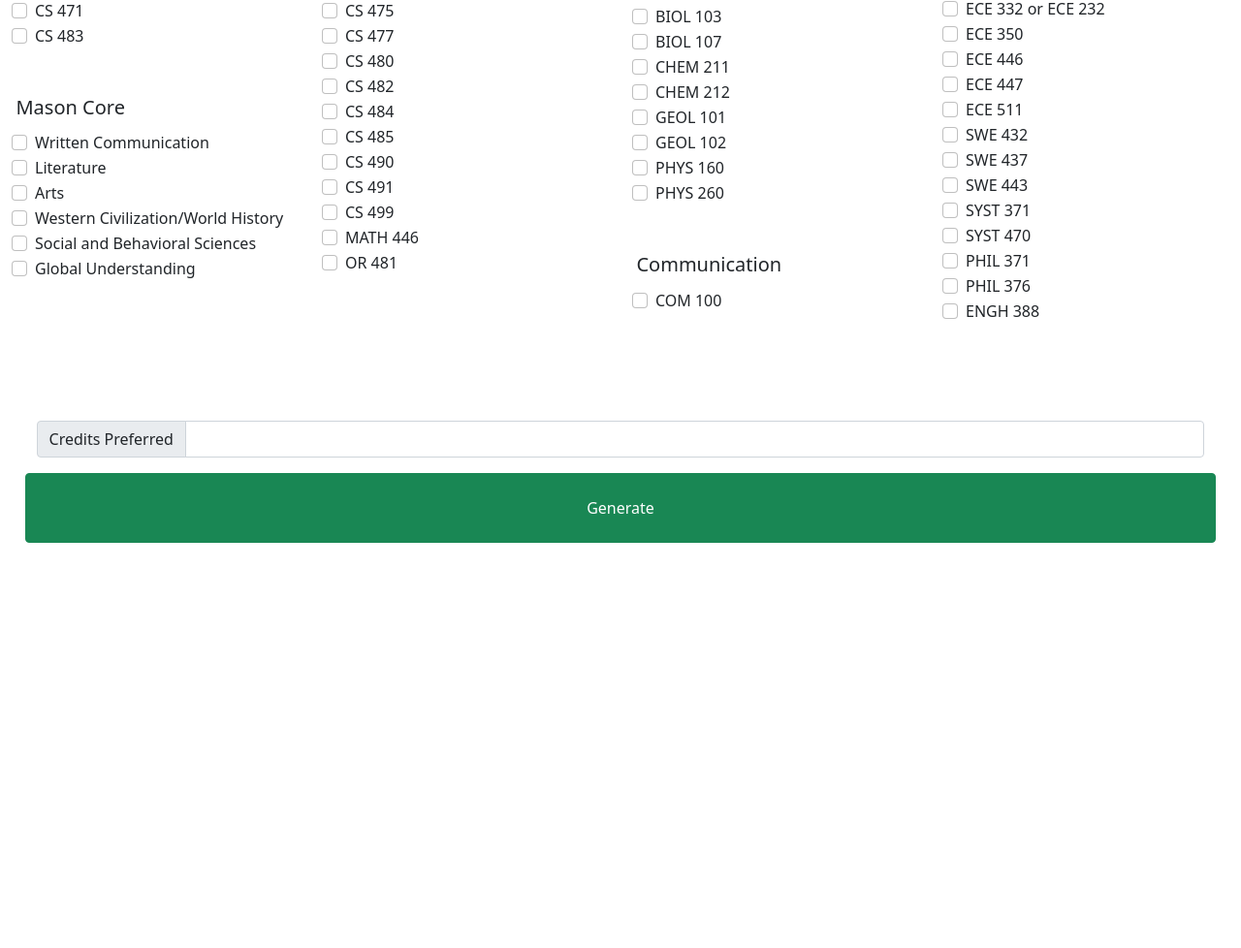
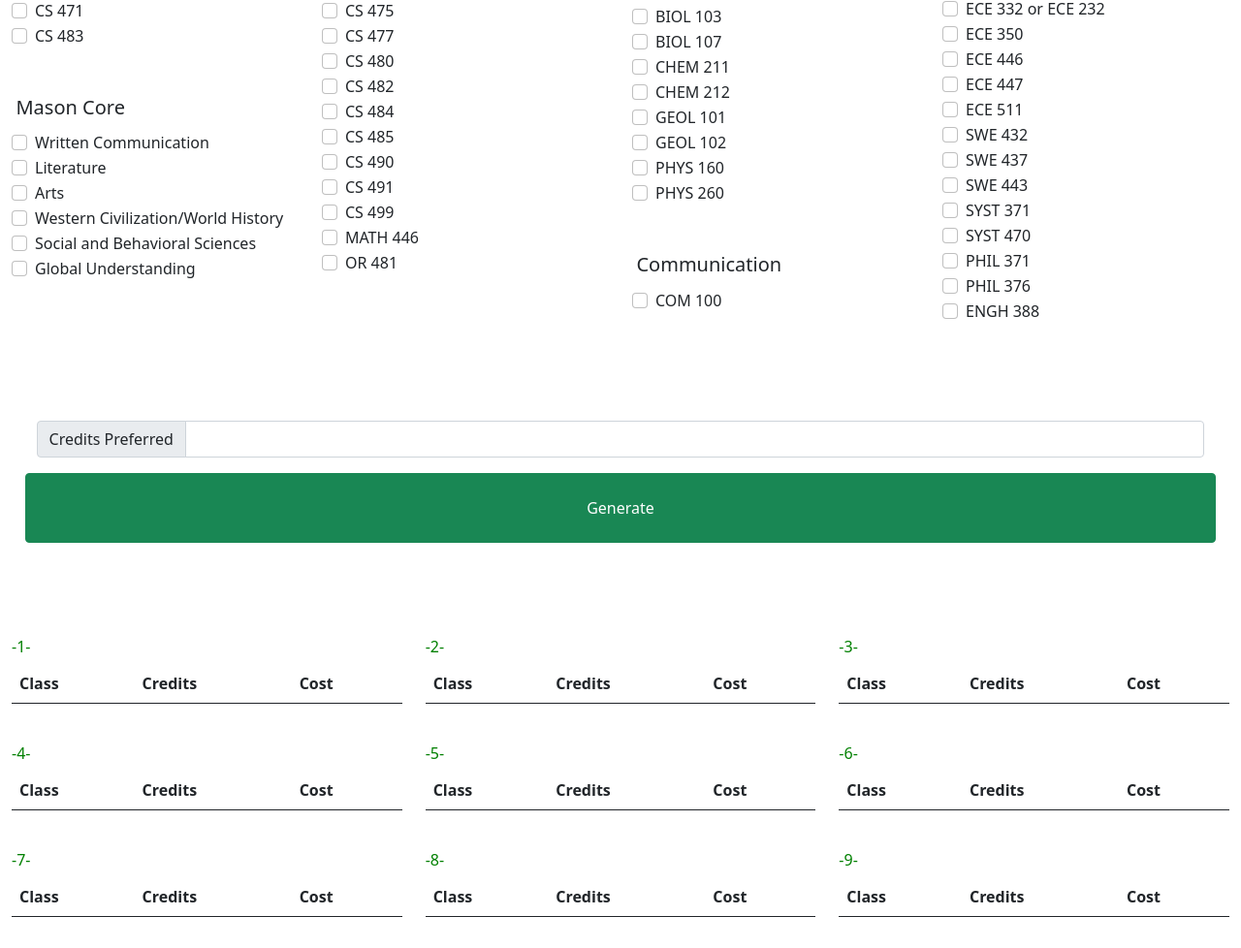
Before and after one commit to 18hnasir/CS_Scheduler, a website: page index.html in a window 1280 px wide. Shown: the part 366-1344 px from the top of the page at 97% size. Before the commit the page ends 963 px from the top, so only its background shows below. Drawn offline with nearby package versions, Linux system fonts and the light colour scheme.

Commit message:
Update index.html
Made changes by adding tables and expected graduation to the same html page

```diff
--- a/index.html
+++ b/index.html
@@ -4,13 +4,13 @@
     <meta charset="utf-8">
     <title>GMU CS Scheduler</title>
     <link rel="stylesheet" href="styles.css">
-    <script src="function.js"></script>
     <link href="https://cdn.jsdelivr.net/npm/bootstrap@5.0.0-beta1/dist/css/bootstrap.min.css" rel="stylesheet" integrity="sha384-giJF6kkoqNQ00vy+HMDP7azOuL0xtbfIcaT9wjKHr8RbDVddVHyTfAAsrekwKmP1" crossorigin="anonymous">
     <script src="https://cdn.jsdelivr.net/npm/bootstrap@5.0.0-beta2/dist/js/bootstrap.bundle.min.js" integrity="sha384-b5kHyXgcpbZJO/tY9Ul7kGkf1S0CWuKcCD38l8YkeH8z8QjE0GmW1gYU5S9FOnJ0" crossorigin="anonymous"></script>
 
   </head>
   <body>
-    <script src="funtion.js"></script>
+    <script type="text/javascript" src="funtion.js"></script>
+
     <section id="title">
       <div class="container-fluid">
 
@@ -370,10 +370,176 @@
           <br>
           <br>
           <br>
-          <button type="button" class="btn btn-success" onclick="testFunction()" id="generate">Generate</button>
+          <button type="button" class="btn btn-success" onclick="displayData()" id="generate">Generate</button>
         </div>
       </div>
     </section>
 
+    <br>
+    <br>
+
+    <section id="display_table_3">
+      <div class="container-fluid">
+        <div class="row">
+          <div class="col">
+            <h6>-1-</h6>
+            <table class="table table-striped">
+              <thead>
+                <tr>
+                  <th scope="col">Class</th>
+                  <th scope="col">Credits</th>
+                  <th scope="col">Cost</th>
+              </tr>
+              </thead>
+              <tbody id="tbody1">
+
+              </tbody>
+            </table>
+          </div>
+          <div class="col">
+            <h6>-2-</h6>
+            <table class="table table-striped">
+              <thead>
+                <tr>
+                  <th scope="col">Class</th>
+                  <th scope="col">Credits</th>
+                  <th scope="col">Cost</th>
+              </tr>
+              </thead>
+              <tbody id="tbody2">
+
+              </tbody>
+            </table>
+          </div>
+          <div class="col">
+            <h6>-3-</h6>
+            <table class="table table-striped">
+              <thead>
+                <tr>
+                  <th scope="col">Class</th>
+                  <th scope="col">Credits</th>
+                  <th scope="col">Cost</th>
+              </tr>
+              </thead>
+              <tbody id="tbody3">
+
+              </tbody>
+            </table>
+          </div>
+        </div>
+      </div>
+
+    </section>
+
+    <section id="display_table_6">
+      <div class="container-fluid">
+        <div class="row">
+          <div class="col">
+            <h6>-4-</h6>
+            <table class="table table-striped">
+              <thead>
+                <tr>
+                  <th scope="col">Class</th>
+                  <th scope="col">Credits</th>
+                  <th scope="col">Cost</th>
+              </tr>
+              </thead>
+              <tbody id="tbody4">
+
+              </tbody>
+            </table>
+          </div>
+          <div class="col">
+            <h6>-5-</h6>
+            <table class="table table-striped">
+              <thead>
+                <tr>
+                  <th scope="col">Class</th>
+                  <th scope="col">Credits</th>
+                  <th scope="col">Cost</th>
+              </tr>
+              </thead>
+              <tbody id="tbody5">
+
+              </tbody>
+            </table>
+          </div>
+          <div class="col">
+            <h6>-6-</h6>
+            <table class="table table-striped">
+              <thead>
+                <tr>
+                  <th scope="col">Class</th>
+                  <th scope="col">Credits</th>
+                  <th scope="col">Cost</th>
+              </tr>
+              </thead>
+              <tbody id="tbody6">
+
+              </tbody>
+            </table>
+          </div>
+        </div>
+      </div>
+
+    </section>
+
+    <section id="display_table_9">
+      <div class="container-fluid">
+        <div class="row">
+          <div class="col">
+            <h6>-7-</h6>
+            <table class="table table-striped">
+              <thead>
+                <tr>
+                  <th scope="col">Class</th>
+                  <th scope="col">Credits</th>
+                  <th scope="col">Cost</th>
+              </tr>
+              </thead>
+              <tbody id="tbody7">
+
+              </tbody>
+            </table>
+          </div>
+          <div class="col">
+            <h6>-8-</h6>
+            <table class="table table-striped">
+              <thead>
+                <tr>
+                  <th scope="col">Class</th>
+                  <th scope="col">Credits</th>
+                  <th scope="col">Cost</th>
+              </tr>
+              </thead>
+              <tbody id="tbody8">
+
+              </tbody>
+            </table>
+          </div>
+          <div class="col">
+            <h6>-9-</h6>
+            <table class="table table-striped">
+              <thead>
+                <tr>
+                  <th scope="col">Class</th>
+                  <th scope="col">Credits</th>
+                  <th scope="col">Cost</th>
+              </tr>
+              </thead>
+              <tbody id="tbody9">
+
+              </tbody>
+            </table>
+          </div>
+        </div>
+      </div>
+
+
+
+
+    </section>
+
+    <h5 id="expected_graduation"></h5>
   </body>
 </html>
```
